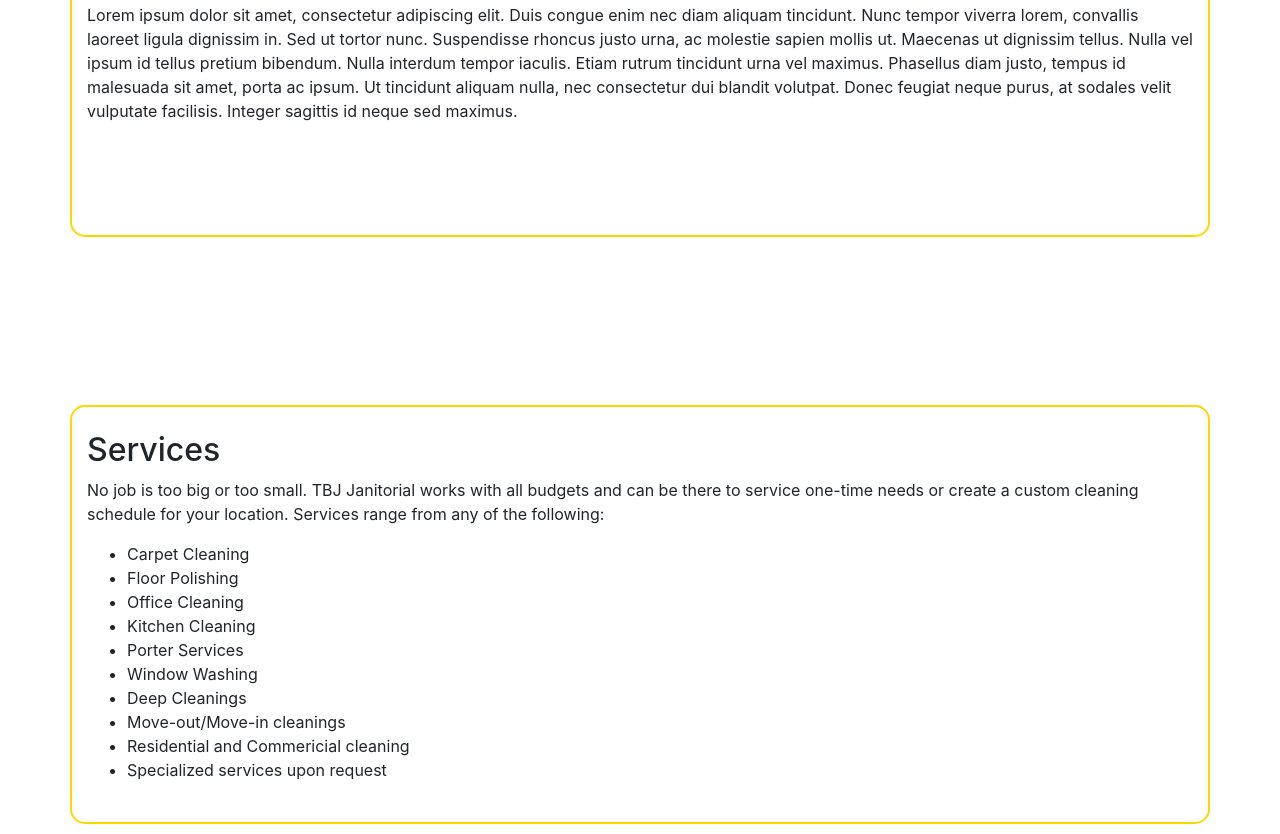
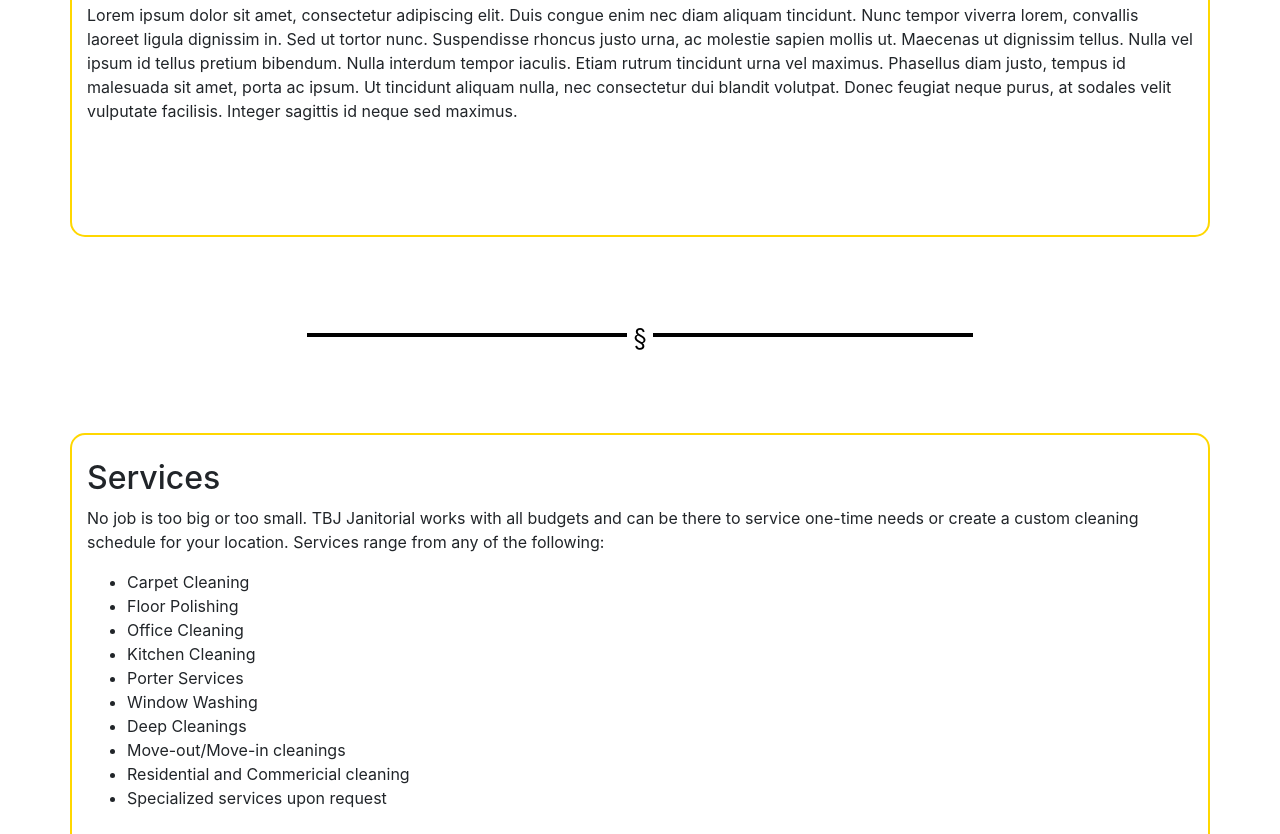
Before and after one commit to efrenmarin45/tbj-cleaners, a plain HTML site: page index.html in a window 1280 px wide. Shown: the part 1043-1877 px from the top of the page. Drawn offline with nearby package versions, Linux system fonts and the light colour scheme.

Commit message:
Fixed borders on containers and z-index of google reviews.

```diff
--- a/index.html
+++ b/index.html
@@ -14,7 +14,7 @@
     <title>TBJ Cleaners</title>
 </head>
 <header>
-    <nav class="navbar navbar-expand-lg navbar-light fixed-top" style="padding: 20px">
+    <nav class="navbar navbar-expand-lg navbar-light fixed-top" style="padding: 20px; z-index: 100000">
             <a class="navbar-brand" style="color: white" href="#">TBJ Cleaners</a>
             <button class="navbar-toggler" style="background-color: gold" type="button" data-toggle="collapse" data-target="#navbarSupportedContent" aria-controls="navbarSupportedContent" aria-expanded="false" aria-label="Toggle navigation">
             <span class="navbar-toggler-icon"></span>
@@ -38,31 +38,6 @@
     </nav>
 </header>
 <body>
-    <!-- <nav class="navbar sticky-top navbar-expand-lg navbar-light">
-        <a class="navbar-brand" style="color: white" href="#">TBJ Cleaners</a>
-        <button class="navbar-toggler" style="background-color: gold" type="button" data-toggle="collapse" data-target="#navbarSupportedContent" aria-controls="navbarSupportedContent" aria-expanded="false" aria-label="Toggle navigation">
-        <span class="navbar-toggler-icon"></span>
-        </button>
-        <div class="collapse navbar-collapse" id="navbarSupportedContent">
-          <ul class="navbar-nav mr-auto">
-            <li class="nav-item active">
-              <a class="nav-link" href="#" style="color: white">Home<span class="sr-only">(current)</span></a>
-            </li>
-            <li class="nav-item">
-              <a class="nav-link" href="#logo" style="color: white">About</a>
-            </li>
-            <li class="nav-item">
-                <a class="nav-link" href="#servicesSection" style="color: white">Services</a>
-            </li>
-            <li class="nav-item">
-                <a class="nav-link" href="#contactSection" style="color: white">Contact Us</a>
-            </li>
-          </ul>
-        </div>
-      </nav> -->
-
-
-
       <div class="container" style="border: none">
         <div id="carouselExampleCaptions" class="carousel slide" data-ride="carousel">
             <ol class="carousel-indicators">
@@ -121,6 +96,10 @@
       <br>
       <br>
       <br>
+      <div class="container" style="border: none">
+      <hr class="broom" style="height:1px; border:none; border-top: medium double; color:#000; background-color:#000; width:60%; text-align:center; margin: auto;">
+      </div>
+      <br>
       <br>
       <br>
       <br>
@@ -155,7 +134,7 @@
           <h2 style="text-align:left">Customer Testimonials</h2>
           <p style="text-align:left; font-size: 20px">See what our clients say about us...</p>
           <script src="https://apps.elfsight.com/p/platform.js" defer></script>
-          <div class="elfsight-app-c96a6e53-275f-407f-8c11-286b45835ab5"></div>
+          <div class="elfsight-app-c96a6e53-275f-407f-8c11-286b45835ab5" id="googleWidget"></div>
       </div>
       <br>
       <br>
--- a/style.css
+++ b/style.css
@@ -14,6 +14,7 @@
     border-bottom: 5px solid gold;
     background-color: royalblue;
     padding: 20px;
+    z-index: 0;
 }
 
 body{
@@ -21,11 +22,33 @@
     flex-direction: column;
 }
 
+hr.broom {
+    overflow: visible; /* For IE */
+    padding: 0;
+    border: none;
+    border-top: medium double #333;
+    color: #333;
+    text-align: center;
+}
+hr.broom:after {
+    content: "§";
+    display: inline-block;
+    position: relative;
+    top: -0.7em;
+    font-size: 1.5em;
+    padding: 0 0.25em;
+    background: white;
+}
+
 .container{
     background-color: white;
     border: solid 2px gold;
     border-radius: 15px;
 }
+
+/* .container, hr{
+    border: none;
+} */
 
 .logo {
     display: block;
@@ -36,6 +59,10 @@
     flex: 1 0 auto;
 }
 
+#googleWidget.a{
+    background: none;
+}
+
 .footer{
     flex-shrink: 0;
     border-top: 5px solid gold;
```
